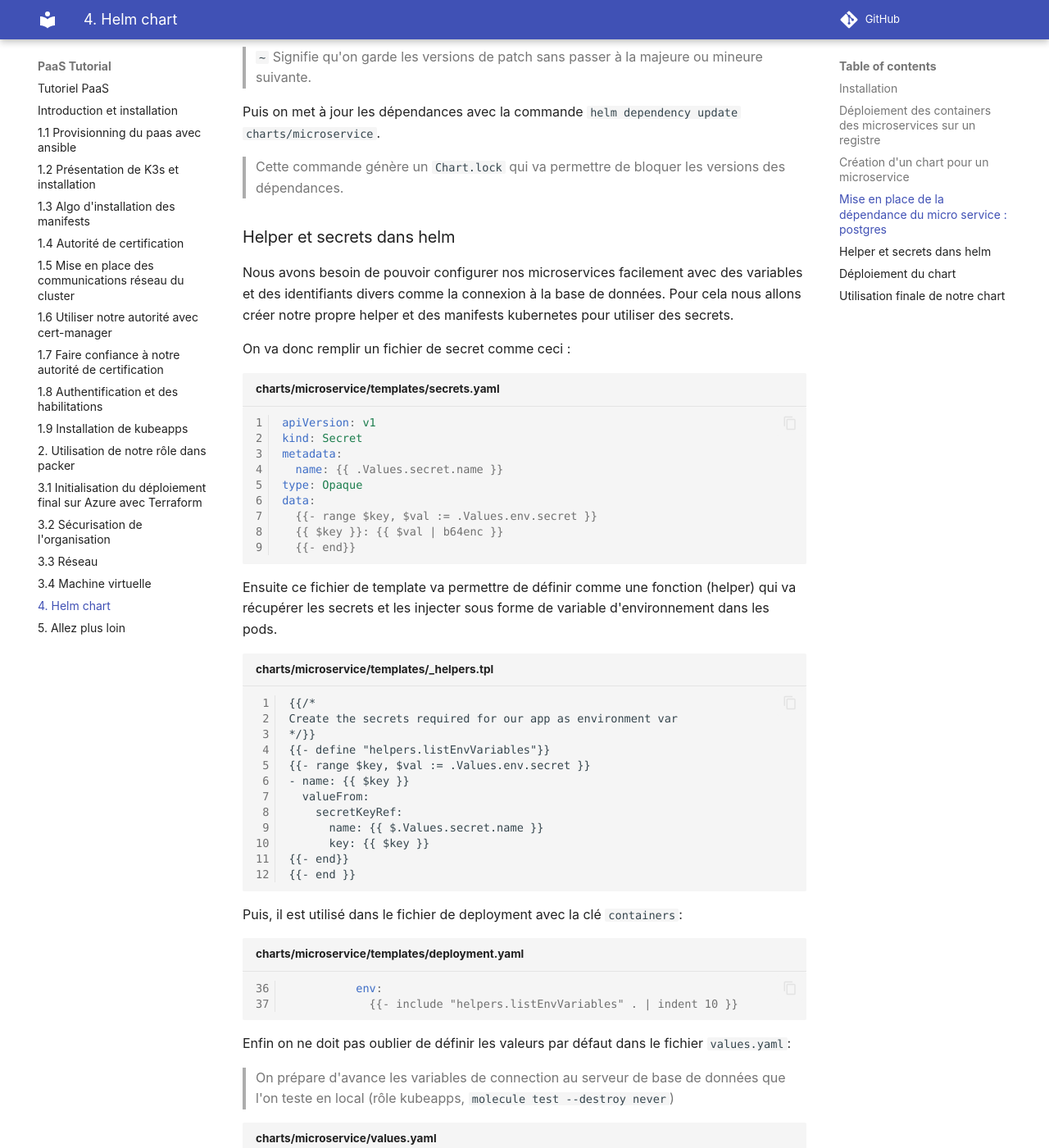
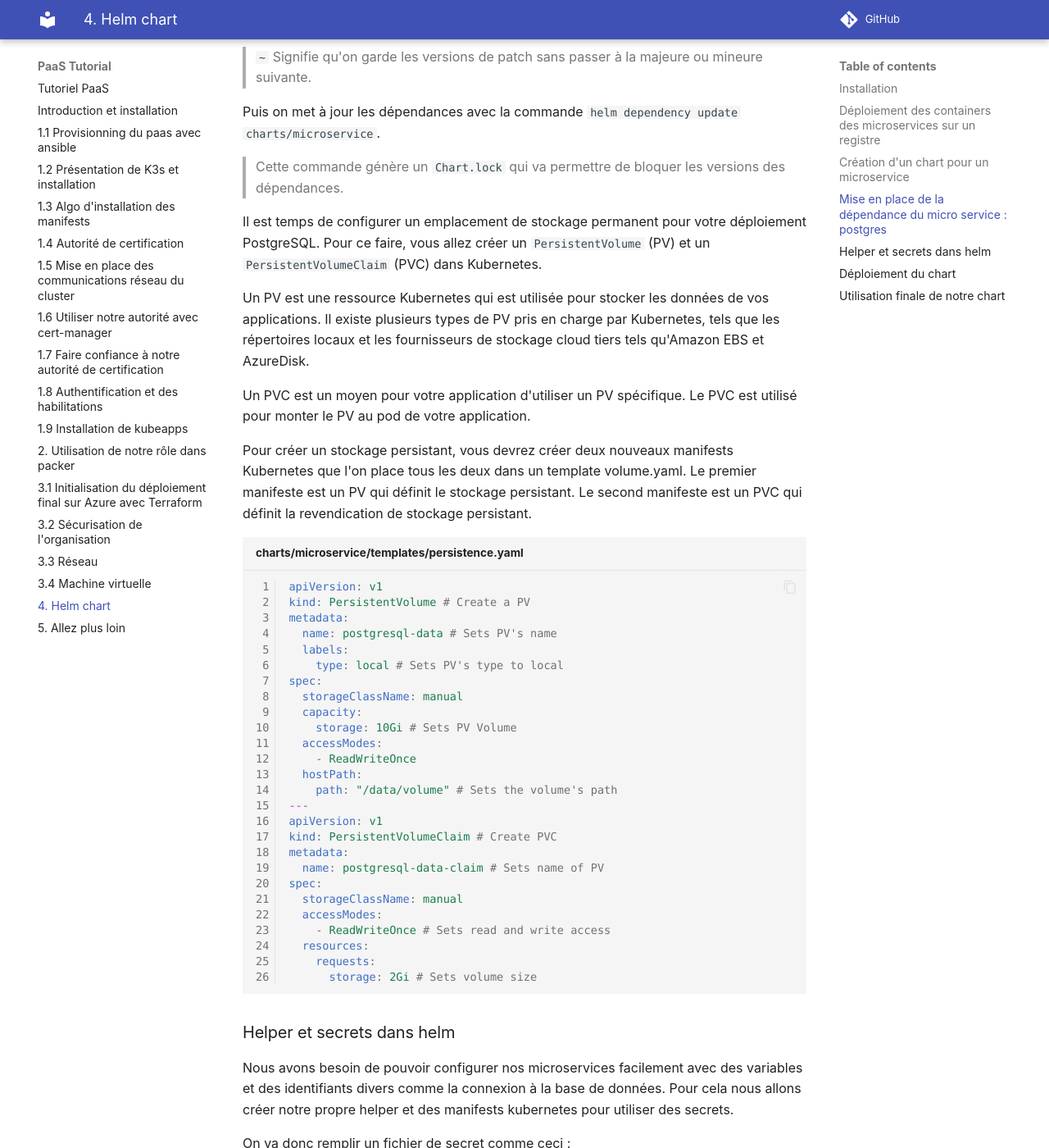
Before and after one commit to loic-roux-404/plateforme, an MkDocs documentation site: the page built from docs/4-helm-chart.md, in a window 1280 px wide and 1400 px high, scrolled down 3512 px. Shown: the whole window at 82% size. Built offline with MkDocs 1.6.1 and Material for MkDocs 9.7.7, drawn with Linux system fonts in a browser that asks for light colours; comment, search, counter and statistics services are not loaded; some of the changed text lies outside the part shown.

Commit message:
add persistance of volumes

````diff
--- a/docs/4-helm-chart.md
+++ b/docs/4-helm-chart.md
@@ -129,6 +129,44 @@ dependencies:
 Puis on met à jour les dépendances avec la commande `helm dependency update charts/microservice`.
 
 > Cette commande génère un `Chart.lock` qui va permettre de bloquer les versions des dépendances.
+
+Il est temps de configurer un emplacement de stockage permanent pour votre déploiement PostgreSQL. Pour ce faire, vous allez créer un `PersistentVolume` (PV) et un `PersistentVolumeClaim` (PVC) dans Kubernetes.
+
+Un PV est une ressource Kubernetes qui est utilisée pour stocker les données de vos applications. Il existe plusieurs types de PV pris en charge par Kubernetes, tels que les répertoires locaux et les fournisseurs de stockage cloud tiers tels qu'Amazon EBS et AzureDisk.
+
+Un PVC est un moyen pour votre application d'utiliser un PV spécifique. Le PVC est utilisé pour monter le PV au pod de votre application.
+
+Pour créer un stockage persistant, vous devrez créer deux nouveaux manifests Kubernetes que l'on place tous les deux dans un template volume.yaml. Le premier manifeste est un PV qui définit le stockage persistant. Le second manifeste est un PVC qui définit la revendication de stockage persistant.
+
+```yaml linenums="1" title="charts/microservice/templates/persistence.yaml"
+apiVersion: v1
+kind: PersistentVolume # Create a PV
+metadata:
+  name: postgresql-data # Sets PV's name
+  labels:
+    type: local # Sets PV's type to local
+spec:
+  storageClassName: manual
+  capacity:
+    storage: 10Gi # Sets PV Volume
+  accessModes:
+    - ReadWriteOnce
+  hostPath:
+    path: "/data/volume" # Sets the volume's path
+---
+apiVersion: v1
+kind: PersistentVolumeClaim # Create PVC
+metadata:
+  name: postgresql-data-claim # Sets name of PV
+spec:
+  storageClassName: manual
+  accessModes:
+    - ReadWriteOnce # Sets read and write access
+  resources:
+    requests:
+      storage: 2Gi # Sets volume size
+
+```
 
 ### Helper et secrets dans helm
 
````
Also changed, not shown: other parts of docs/4-helm-chart.md (+9 -6 lines), 2 other files.
